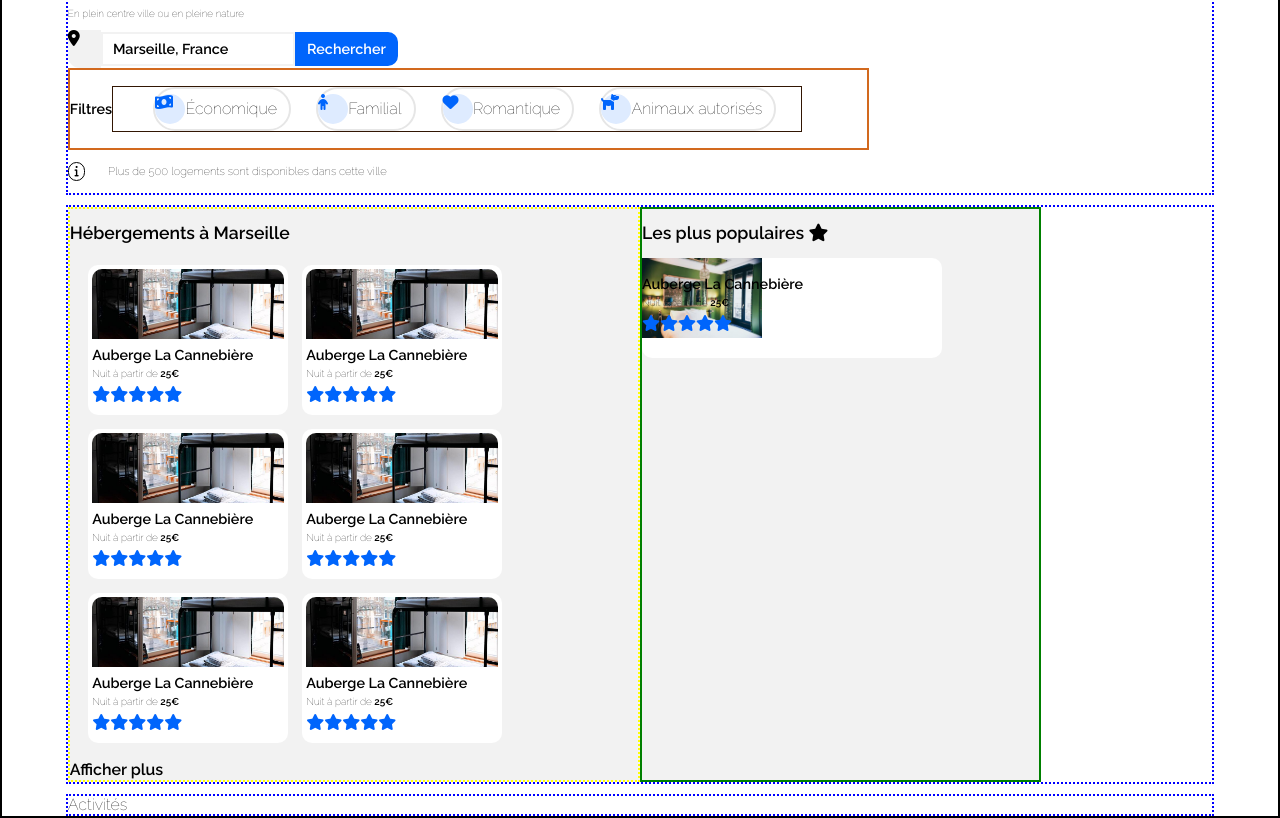
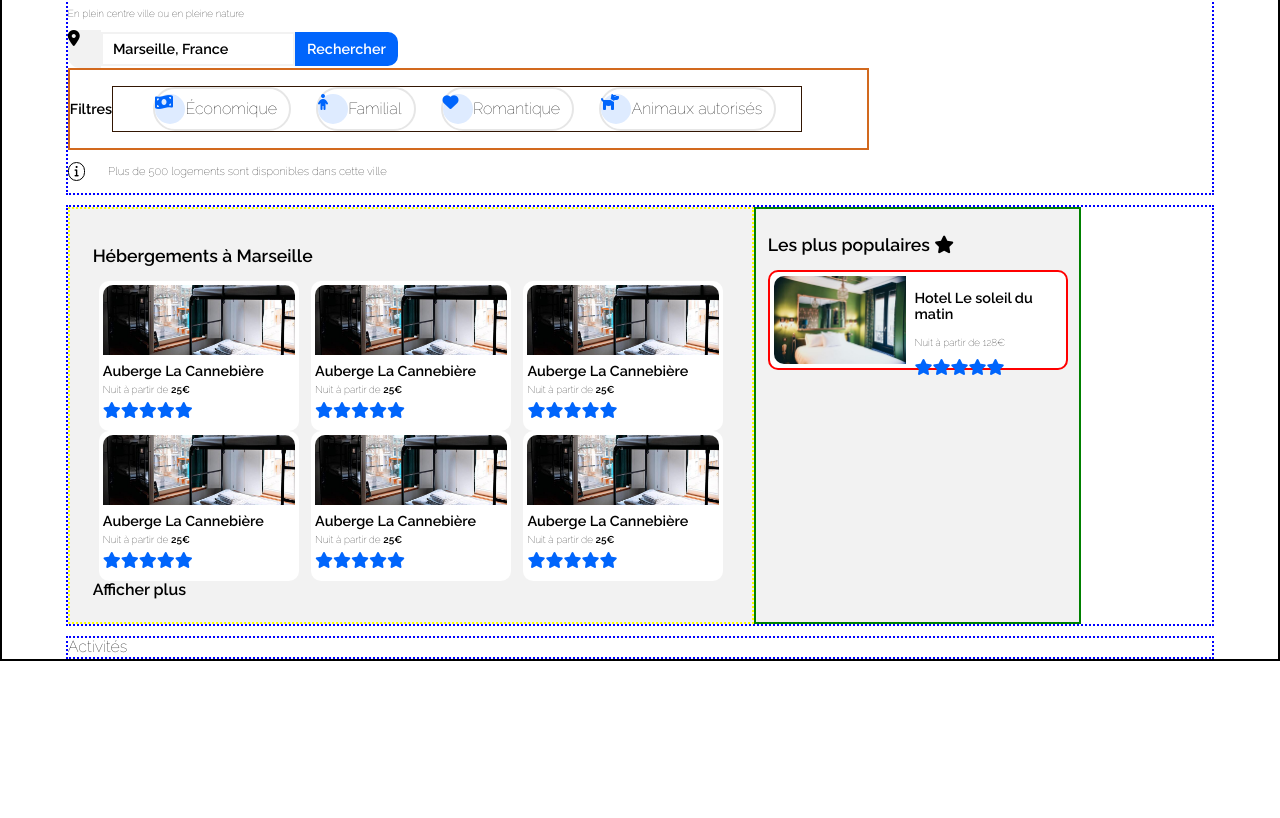
Before and after one commit to Metanee97/OC, a website: page P2/index.html in a window 1280 px wide. Shown: the part 88-906 px from the top of the page. After the commit the page ends 800 px from the top, so only its background shows below. Drawn offline with Linux system fonts and the light colour scheme.

Commit message:
start the popular card

```diff
--- a/P2/css/style.css
+++ b/P2/css/style.css
@@ -196,8 +196,8 @@ a {
   border: 2px dotted blue;
 }
 .marseille-accomodations {
-  width: 50%;
-  /* padding: 2%; */
+  width: 60%;
+  padding: 2%;
   background-color: #F2F2F2;
   border: 2px dotted yellow;
 }
@@ -206,9 +206,10 @@ a {
 } */
 .all-accomodations-cards {
   display: flex;
+  justify-content: space-around;
   align-items: center;
   flex-wrap: wrap;
-  margin: 2%;
+  /* margin: 2%; */
 }
 .accomodation-card {
   width: 200px;
@@ -216,7 +217,7 @@ a {
   background-color: #FFF;
   padding: 4px 4px 0;
   border-radius: 10px;
-  margin: 7px;
+  /* margin: 7px; */
 }
 .accomodation-card-image {
   height: 70px;
@@ -242,36 +243,48 @@ a {
 
 /* popular section */
 .most-popular {
-  width: 35%;
-  /* padding: 2%; */
+  /* width: 60%; */
+  padding: 1%;
   background-color: #F2F2F2;
   border: 2px solid green;
 }
 
-/* .all-popular-cards{} */
+.all-popular-cards{
+  /* padding: 5%; */
+}
 
 .popular-card {
-  /* display: flex; */
+  display: flex;
   width: 300px;
   height: 100px;
+  padding: 4px 0px 4px 4px;
+  border: 2px solid red;
+  /* overflow: hidden; */
   background-color: #FFF;
-  /* padding: 4px 4px 0; */
   border-radius: 10px;
   /* margin: 7px; */
 }
-.popular-card-image {
-  height: 10px;
+.popular-card img {
+  height: 100%;
+  border-top-left-radius: 10px;
+  border-bottom-left-radius: 10px;
+  margin-right: 3%;
   /* position: relative; */
-  border-top-left-radius: 10px;
-  border-top-right-radius: 10px;
-  /* overflow: hidden; */
+  /* border-top-left-radius: 10px;
+  border-top-right-radius: 10px; */
+  /* overflow:s hidden; */
 }
-.popular-card-image img {
-  width: 40%;
 
+.popular-card-content {
+  margin-top: 0 0 1% 1%;
 }
-.popular-card-content {
-line-height: 4.2px;
+
+..popular-card-content h3{
+  margin-bottom: 0;
+}
+.popular-stars {
+  color: #0065FC;
+
 }
 /* Activities section */
 .activities {
--- a/P2/index.html
+++ b/P2/index.html
@@ -9,7 +9,7 @@
     <script src="https://kit.fontawesome.com/abbacde625.js" crossorigin="anonymous"></script>
   </head>
   <body>
-    <!-- Header -->
+    <!-- //// Header //// -->
     <header class="header">
       <img id="logo" src="images/Booki.png" alt="logo Booki">
       <nav>
@@ -156,21 +156,16 @@
             <h2>Les plus populaires <i class="fas fa-star"></i></h2>
 
           <div class="all-popular-cards">
-<!-- //////////////////////////////////////////////////////////// -->
-            <article class="popular-card">
-              <a href="#">
-                <div class="popular-card-image"><img src="images/soleilmatin-small.jpg" alt="photo chambre verte"></div>
+            <a href="#">
+              <article class="popular-card">
+                <img src="images/soleilmatin-small.jpg" alt="photo chambre verte">
                 <div class="popular-card-content">
-                  <h3>Auberge La Cannebière</h3>
-                  <p>Nuit à partir de <strong>25€</strong></p>
-                  <div class="accomodation-stars">
-                    <i class="fas fa-star"></i><i class="fas fa-star"></i><i class="fas fa-star"></i><i class="fas fa-star"></i><i
-                      class="fas fa-star"></i>
-                  </div>
+                  <h3>Hotel Le soleil du matin</h3>
+                  <p>Nuit à partir de <span>128€</span></p>
+                  <div class="popular-stars"><i class="fas fa-star"></i><i class="fas fa-star"></i><i class="fas fa-star"></i><i class="fas fa-star"></i><i class="fas fa-star"></i></div>
                 </div>
-              </a>
-            </article>
-<!-- //////////////////////////////////////////////////////////// -->
+              </article>
+            </a>
           </div>
         </section>
       </section>
```
